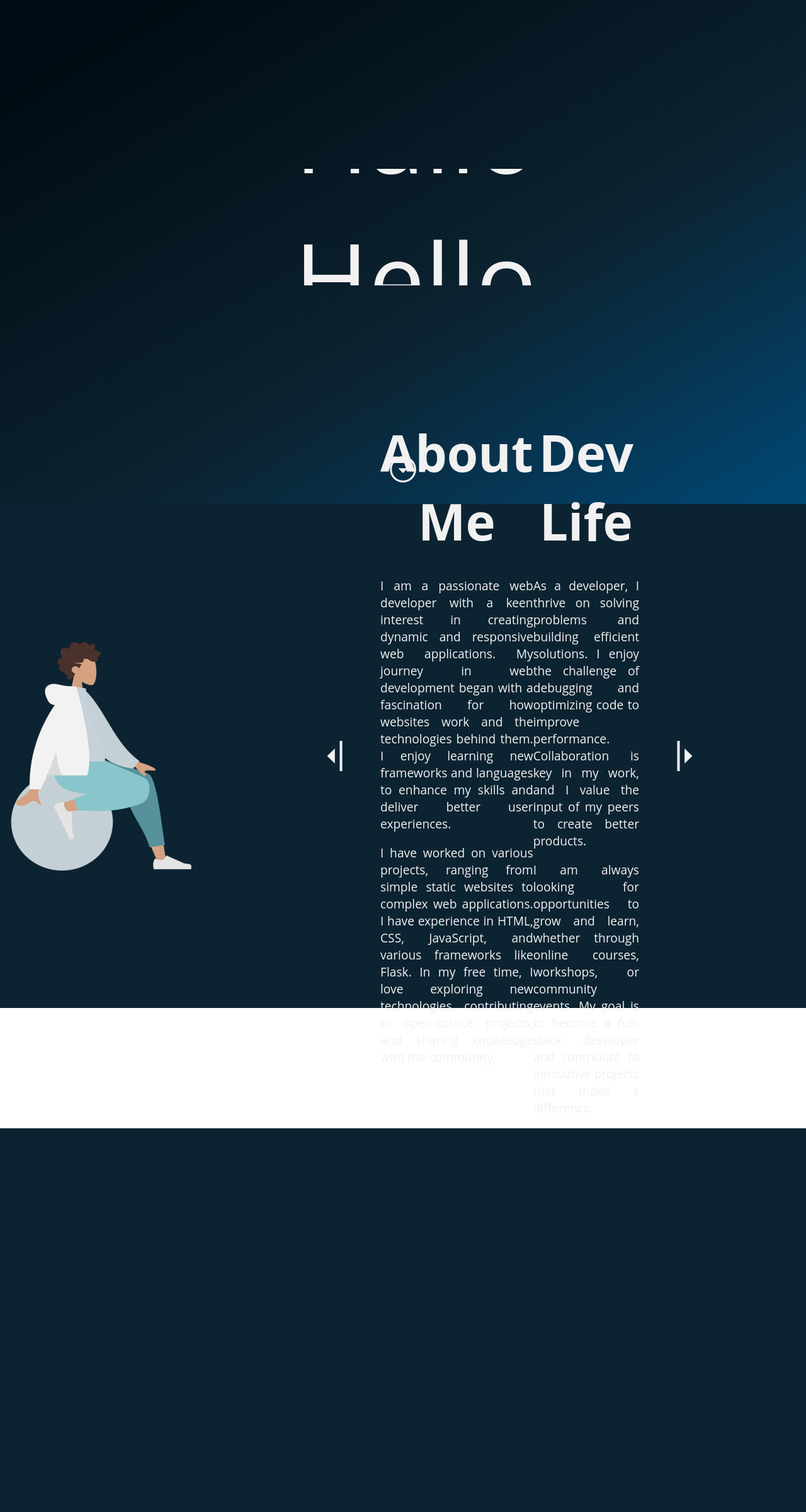
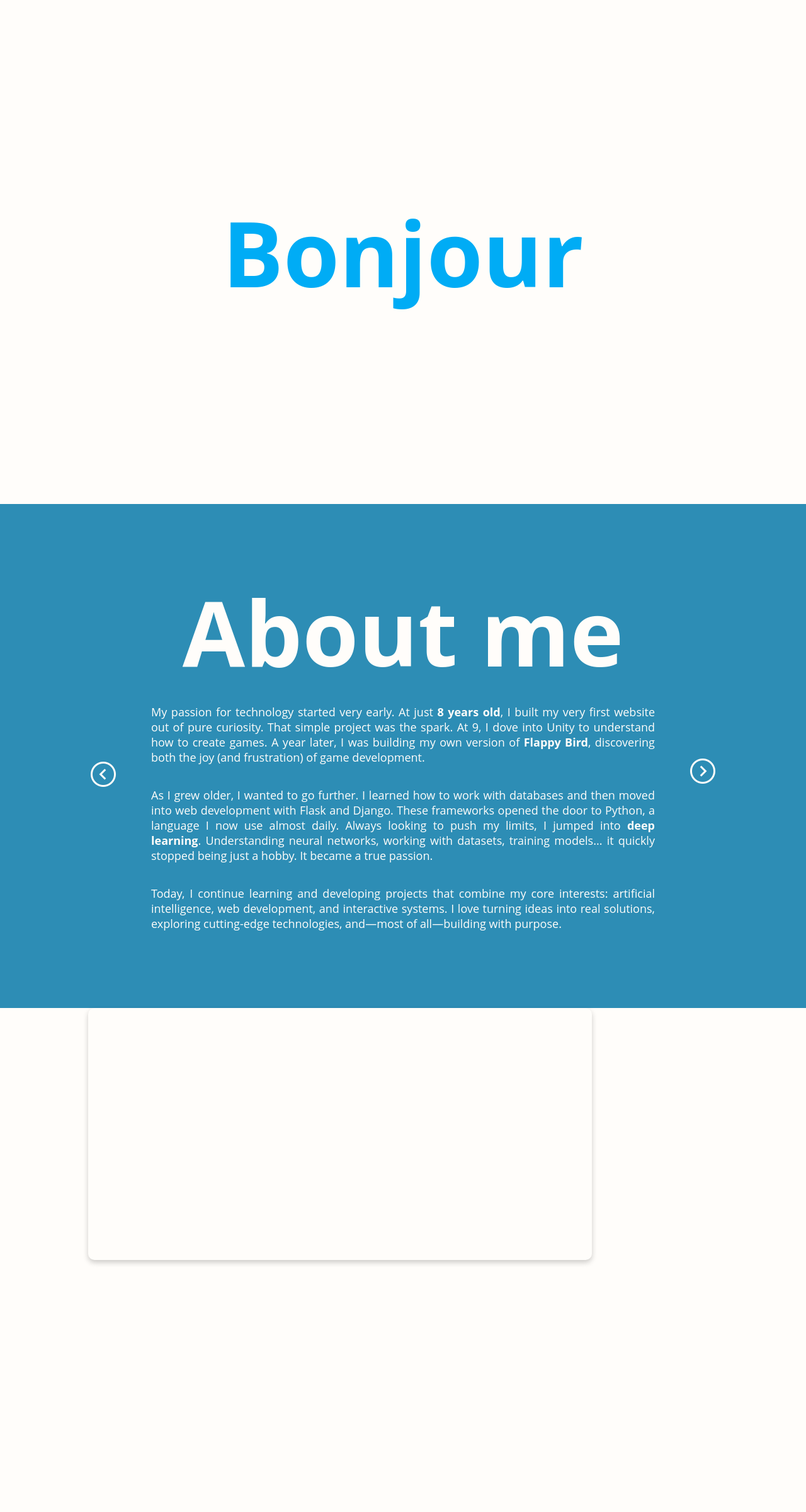
Before and after one commit to Mineplayed/Portfollio_protos, a Flask app: page / in a window 1280 px wide. Shown: the whole page at 63% size. Before the commit the page ends 1791 px from the top, so only its background shows below. Run offline with Flask 3, Linux system fonts and the light colour scheme.

Commit message:
enhance animationsand finished abouitsection

```diff
--- /dev/null
+++ b/static/carrousel.js
@@ -0,0 +1,51 @@
+// {
+//     scrollView: null,
+//     itemAmount: 0,
+//     currentItemIndex: 0
+// }
+let carrousels = [];
+
+function initCarrousel() {
+    let carrouselElements = document.querySelectorAll('.carrousel');
+
+    for(let index = 0; index < carrouselElements.length; index++) {
+        let carrousel = carrouselElements[index];
+
+        carrousels.push(
+            {
+                scrollView: carrousel.querySelector('.carrousel__content'),
+                itemAmount: carrousel.querySelectorAll('.about__item').length,
+                currentItemIndex: 0
+            }
+        );
+
+        const carrouselNavigationBtns = carrousel.querySelectorAll('.carrousel__nav');
+        carrouselNavigationBtns[0].addEventListener('click', () => ChangeCarrouselItemAbout(index, -1) );
+        carrouselNavigationBtns[1].addEventListener('click', () => ChangeCarrouselItemAbout(index, 1) );
+    }
+}
+
+function ChangeCarrouselItemAbout(index, direction) {
+    let carrousel = carrousels[index]
+
+    carrousel.currentItemIndex += direction;
+
+    if (carrousel.currentItemIndex < 0)
+    {
+        direction = carrousel.itemAmount;
+        carrousel.currentItemIndex = carrousel.itemAmount - 1;
+    }
+
+    if (carrousel.currentItemIndex >= carrousel.itemAmount)
+    {
+        direction = -carrousel.itemAmount
+        carrousel.currentItemIndex = 0;
+    }
+
+    carrousel.scrollView.scrollBy({
+        left: direction * carrousel.scrollView.clientWidth,
+        behavior: 'smooth'
+    });
+}
+
+window.addEventListener('DOMContentLoaded', initCarrousel);
--- a/static/style.css
+++ b/static/style.css
@@ -1,10 +1,19 @@
 :root {
-    --bg-primary: #8483cc;
-    --bg-secondary: #004875;
-    --bg-tertiary: #0c2331;
-    --temp-color : #000000;
-    --light-txt-color: #f1f1f1;
+    --primary: #00ACF5;
+    --secondary: #2D8DB5;
+    --tertiary: #3B6475;
+    --complementaty-first: #E49924;
+    --complementaty-second: #BC975B;
+
+    --light-txt-color: #fffdfa;
     --dark-txt-color: #333;
+
+    --temp-color: #000000;
+
+    --img-minecraftwebsite: url("../static/minecraft_website.png");
+    --img-minecraftwebsite-code: url("../static/minecraft_website_code.png");
+
+    scrollbar-width: none;
 }
 
 a { text-decoration: none;
@@ -15,6 +24,8 @@
 body {
     margin: 0;
     padding: 0;
+
+    cursor: default;
 }
 
 .grid {
@@ -25,142 +36,130 @@
     gap: 32px;
 }
 
-/* Welcome page */
+/* Sections */
 
-.welcome {
-    display: flex;
-    flex-direction: column;
-    align-items: center;
-
-    min-height:100vh;
-
-    color: var(--light-txt-color);
-    background: linear-gradient(150deg, #000c13 10% ,var(--bg-tertiary) 60%, var(--bg-secondary) 100%);
+.section {
+    min-height: 100vh;
 }
 
-.welcome>* {
+.section .content {
+    margin: 0 auto;
+    max-width: 1000px;
+    height: 100vh;
+}
+
+.section.welcome {
+    color: var(--primary);
+    background-color: var(--light-txt-color);
+}
+
+.section.about {
+    background-color: var(--secondary);
+    color: var(--light-txt-color);
+}
+/* Carrousel */
+
+.carrousel,
+.carrousel__content,
+.carrousel__item,
+.textSwapper,
+.textSwapper__content,
+.textSwapper__item
+{
     width: 100%;
+    height: 100%;
+}
+
+.carrousel, .textSwapper {
+    position: relative;
+}
+
+.carrousel__content, .textSwapper__content {
+    display: flex;
+    flex-direction: row;
+    overflow: hidden;
+    scroll-snap-type: x mandatory;
+}
+
+#welcome-carousel {
+    flex-direction: column;
+}
+
+.carrousel__item, .textSwapper__item {
+    flex: 1 0 100%;
 
     display: flex;
     flex-direction: column;
+    justify-content: center;
+    align-items: center;
 }
 
-/* Welcome animation */
+.carrousel__item h1, .textSwapper__item h1 {
+    font-size: 9rem;
+    text-align: center;
 
-.content {
+    margin: 0;
+}
+
+.carrousel__item p {
+    text-align: justify;
+    font-size: large;
+
+    width: 80%;
+}
+
+.carrousel__nav {
+    position: absolute;
+    top: 50%;
+}
+
+.carrousel__nav.prev {
+    transform: rotate(180deg);
+}
+
+.carrousel__nav span {
+    font-size: 3rem;
+}
+
+.carrousel__nav.prev { left: 0; }
+.carrousel__nav.next { right: 0; }
+
+/* Cards */
+
+.card {
+    display: flex;
+    flex-direction: column;
+    justify-content: flex-end;
+
+    width: 80%;
+    height: 50%;
+
+    background-size: 100% 100%;
+    color: var(--tertiary);
+
+    border-radius: 10px;
+    box-shadow: 0 4px 8px rgba(0, 0, 0, 0.2);
+}
+
+.card__text {
+    display: flex;
+    flex-direction: column;
     justify-content: center;
     align-items: center;
 
-    height: 90vh;
+    width: 100%;
+    height: 25%;
+
+    background-color: rgba(255, 255, 255, 0.85);
+    border-radius: 0 0 10px 10px;
 }
 
-.content__list {
-    display: flex;
-    flex-direction: column;
-    justify-content: flex-start;
+.mc__website { background-image: var(--img-minecraftwebsite); }
+.mc__website--code { background-image: var(--img-minecraftwebsite-code); }
 
-    text-align: center;
+/* MASHUP section */
 
-    list-style-type: none;
-
-    height: 185px;
-
-    overflow: hidden;
-
-    cursor: default;
+.section.mashup {
+    background-color: var(--light-txt-color);
+    color: var(--dark-txt-color);
 }
-
-.content__list>li {
-    animation: change_hello 60s infinite;
-
-    font-size: 10rem;
-    margin-bottom: 7pt;
-}
-
-/****************************************/
-
-.material-symbols-outlined.continue {
-    height: 10vh;
-
-    text-align: center;
-    font-size: 50px;
-}
-
-.row {
-    display: flex;
-    gap: 16px;
-
-    height: 100vh;
-}
-
-/* ABOUT section */
-
-.bio {
-    background: var(--bg-tertiary);
-    color: var(--light-txt-color);
-}
-
-.bio>.content {
-    display: flex;
-    align-items: center;
-
-    width: 70%;
-    height: 100%;
-    padding-left: 10%;
-    padding-right: 10%;
-}
-
-.bio>.content>.about {
-    width: 60%;
-
-    display: flex;
-}
-
-.bio>.content>.about>.article>.title>h1 {
-    text-align: center;
-    font-size: 5rem;
-    margin-bottom: 16px;
-    cursor: default;
-}
-
-.bio>.content>.about>.article>.txt_container {
-    display: flex;
-    align-items: center;
-    justify-content: center;
-
-    font-size: 1.2rem;
-    text-align: justify;
-
-    gap: 30px;
-
-    cursor: default;
-}
-
-.bio>.content>span {
-    font-size: 4rem;
-    cursor: pointer;
-
-    text-align: center;
-    align-content: center;
-    height: 100%;
-    width: 20%;
-}
-
-.bio>.image {
-    width: 30%;
-    height: auto;
-
-    display: flex;
-    justify-content: right;
-    align-items: center;
-}
-
-/* Animations */
-
-@keyframes change_hello {
-    0%, 10%, 100% { transform: translateY(0%); }
-    12.5%, 22.5%, 87.5%, 97.5% { transform: translateY(-110%); }
-    25%, 35%, 75%, 85% { transform: translateY(-210%); }
-    37.5%, 47.5%, 62.5%, 72.5% { transform: translateY(-310%); }
-    50%, 60% { transform: translateY(-410%); }
-}
--- /dev/null
+++ b/static/textSwapper.js
@@ -0,0 +1,33 @@
+let interval = 2000;
+let textSwapperScrollView = null;
+let textSwapperItemCount = 0;
+let currentItemIndex = 0;
+
+function inittextSwapper() {
+    textSwapperScrollView = document.querySelector('.textSwapper__content');
+    textSwapperItemCount = document.querySelectorAll('.textSwapper__item').length;
+
+    setInterval(ChangetextSwapperItem, interval);
+}
+
+function ChangetextSwapperItem() {
+    currentItemIndex++;
+
+    if (currentItemIndex >= textSwapperItemCount)
+    {
+        currentItemIndex = 1;
+
+        textSwapperScrollView.scrollTo({
+            top: 0,
+            behavior: "instant",
+        });
+    }
+
+
+    textSwapperScrollView.scrollBy({
+        top: textSwapperScrollView.clientHeight,
+        behavior: 'smooth'
+    });
+}
+
+window.addEventListener('DOMContentLoaded', inittextSwapper);
--- /dev/null
+++ b/templates/admin/base_layout.html
@@ -0,0 +1,39 @@
+<!DOCTYPE html>
+<html lang="en">
+<head>
+    <meta charset="UTF-8">
+    <meta name="viewport" content="width=device-width, initial-scale=1.0">
+    <link rel="stylesheet" href="../static/style.css">
+    <link href="https://fonts.googleapis.com/css2?family=Material+Symbols+Outlined" rel="stylesheet" />
+    <script src="../static/carrousel.js"></script>
+    <script src="../static/textSwapper.js"></script>
+    <title>{% block title %}{% endblock %}</title>
+</head>
+<body>
+
+    <div class="section welcome">
+        <div class="content">
+            <div class="textSwapper">
+                {% block textSwapper__items %}{% endblock %}
+            </div>
+        </div>
+    </div>
+
+    <div class="section about">
+        <div class="content">
+            <div class="carrousel">
+                <div class="carrousel__content">
+                {% block carrousel__about__items %}{% endblock %}
+                </div>
+            </div>
+        </div>
+    </div>
+
+    <div class="section mashup">
+        <div class="content">
+            {% block projects_mashup %}{% endblock %}
+        </div>
+    </div>
+
+</body>
+</html>
--- a/templates/index.html
+++ b/templates/index.html
@@ -1,72 +1,66 @@
-<!DOCTYPE html>
-<html lang="en">
-<head>
-    <meta charset="UTF-8">
-    <meta name="viewport" content="width=device-width, initial-scale=1.0">
-    <link rel="stylesheet" href="../static/style.css">
-    <link href="https://fonts.googleapis.com/css2?family=Material+Symbols+Outlined" rel="stylesheet" />
-    <title>Portfolio</title>
-</head>
-<body>
+{% extends "admin/base_layout.html" %}
+
+{% block title %}Portfolio{% endblock %}
+
     <!-- Welcome page -->
-    <div class="welcome">
-        <div class="content">
-            <ul class="content__list">
-                <li>Hallo</li>
-                <li>Hello</li>
-                <li>Bonjour</li>
-                <li>Hola</li>
-                <li>Ciao</li>
-            </ul>
+{% block textSwapper__items %}
+
+<div class="textSwapper__content" id="welcome-carousel">
+    <div class="textSwapper__item"><h1>Bonjour</h1></div>
+    <div class="textSwapper__item"><h1>Hello</h1></div>
+    <div class="textSwapper__item"><h1>Hallo</h1></div>
+    <div class="textSwapper__item"><h1>Hola</h1></div>
+    <div class="textSwapper__item"><h1>Hej</h1></div>
+    <div class="textSwapper__item"><h1>Ciao</h1></div>
+    <div class="textSwapper__item"><h1>Yasou</h1></div>
+    <div class="textSwapper__item"><h1>Bonjour</h1></div>
 </div>
-        <a href="#bio"><span class="material-symbols-outlined continue">arrow_drop_down_circle</span></a>
+{% endblock %}
+
+    <!-- About me section -->
+{% block carrousel__about__items %}
+
+<div class="carrousel__item about__item">
+    <h1>About me</h1>
+    <p>My passion for technology started very early. At just <strong>8 years old</strong>, I built my very first website out of pure curiosity.
+        That simple project was the spark. At 9, I dove into Unity to understand how to create games. A year later, I
+        was building my own version of <strong>Flappy Bird</strong>, discovering both the joy (and frustration) of game development.</p>
+    <p>As I grew older, I wanted to go further. I learned how to work with databases and then moved into web development
+        with Flask and Django. These frameworks opened the door to Python, a language I now use almost daily. Always
+        looking to push my limits, I jumped into <strong>deep learning</strong>. Understanding neural networks, working with datasets,
+        training models... it quickly stopped being just a hobby. It became a true passion.</p>
+    <p>Today, I continue learning and developing projects that combine my core interests: artificial intelligence, web
+        development, and interactive systems. I love turning ideas into real solutions, exploring cutting-edge technologies,
+        and—most of all—building with purpose.</p>
 </div>
-    <!-- About me section -->
-    <div class="row bio" id="bio">
-        <div class="image">
-            <img src="../static/about_pic.png" alt="Image of a man sitting">
-        </div>
-        <div class="content">
-            <span class="material-symbols-outlined change_about">arrow_menu_close</span>
-            <div class="about">
-                <div class="article">
-                    <div class="title">
-                        <h1>About Me</h1>
-                    </div>
-                    <div class="txt_container">
-                        <div class="txt">
-                            <p>
-                                I am a passionate web developer with a keen interest in creating dynamic and responsive web applications.
-                                My journey in web development began with a fascination for how websites work and the technologies behind them.
-                                I enjoy learning new frameworks and languages to enhance my skills and deliver better user experiences.
-                            </p><p>
-                                I have worked on various projects, ranging from simple static websites to complex web applications.
-                                I have experience in HTML, CSS, JavaScript, and various frameworks like Flask.
-                                In my free time, I love exploring new technologies, contributing to open-source projects, and sharing knowledge with the community.
-                            </p>
+<div class="carrousel__item about__item">
+    <div class="card mc__website">
+        <div class="card__text">
+            <h2>My first website</h2>
         </div>
     </div>
 </div>
-                <div class="article">
-                    <div class="title">
-                        <h1>Dev Life</h1>
-                    </div>
-                    <div class="txt_container">
-                        <div class="txt">
-                            <p>
-                                As a developer, I thrive on solving problems and building efficient solutions.
-                                I enjoy the challenge of debugging and optimizing code to improve performance.
-                                Collaboration is key in my work, and I value the input of my peers to create better products.
-                            </p><p>
-                                I am always looking for opportunities to grow and learn, whether through online courses, workshops, or community events.
-                                My goal is to become a full-stack developer and contribute to innovative projects that make a difference.
-                            </p>
+<div class="carrousel__item about__item">
+    <div class="card mc__website--code">
+        <div class="card__text">
+            <h2>The code of this website</h2>
         </div>
     </div>
 </div>
+
+<div class="carrousel__nav prev">
+    <span class="material-symbols-outlined">expand_circle_right</span>
 </div>
-            <span class="material-symbols-outlined change_about">arrow_menu_open</span>
+<div class="carrousel__nav next">
+    <span class="material-symbols-outlined">expand_circle_right</span>
 </div>
+
+{% endblock %}
+
+{% block projects_mashup %}
+
+<div class="card">
+    <!-- Check Figma for the concept -->
 </div>
-</body>
-</html>
+
+{% endblock %}
```
Also changed, not shown: static/about_pic.png (deleted), static/minecraft_website.png (added), static/minecraft_website_code.png (added). Lines whose indentation alone changed are shown as unchanged.
